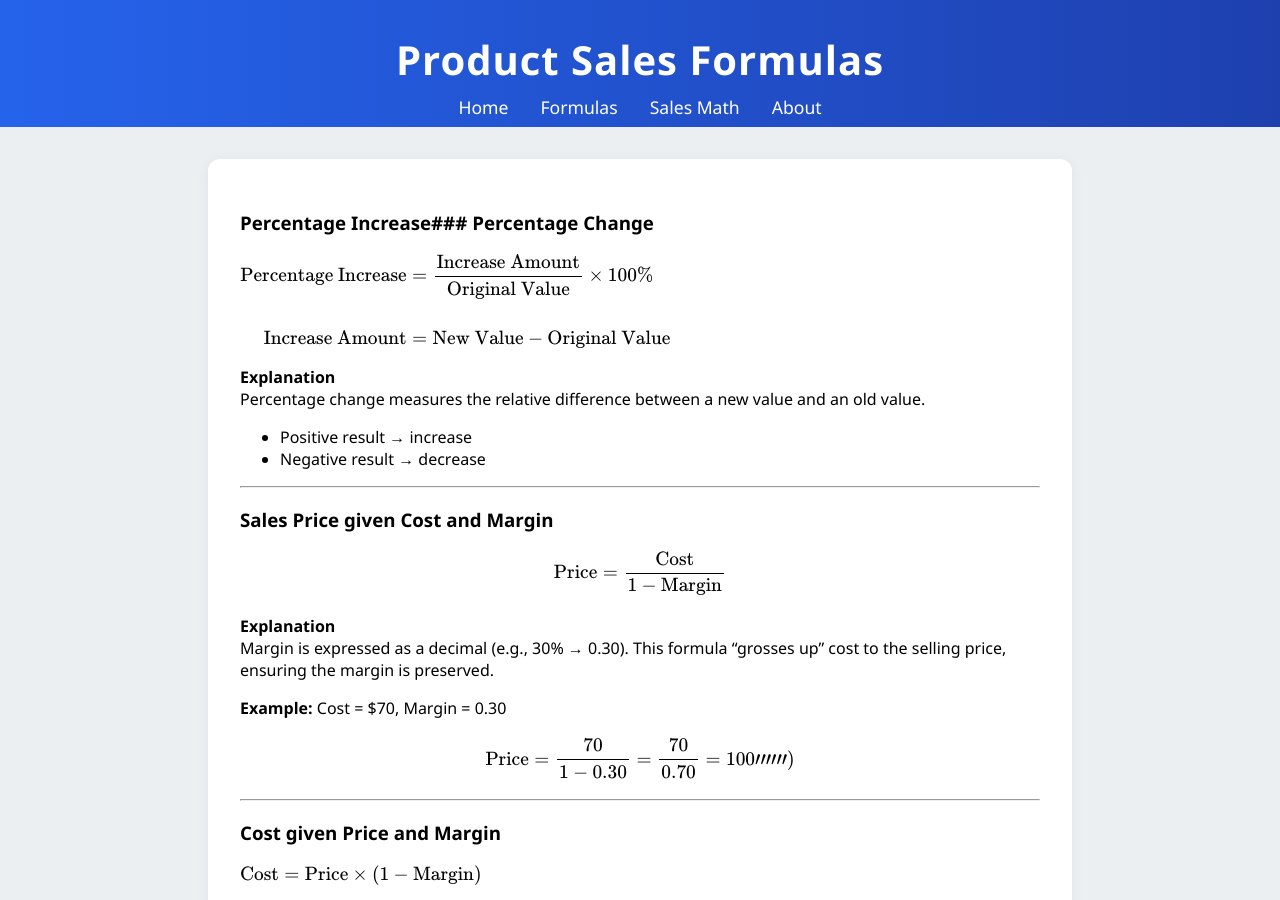
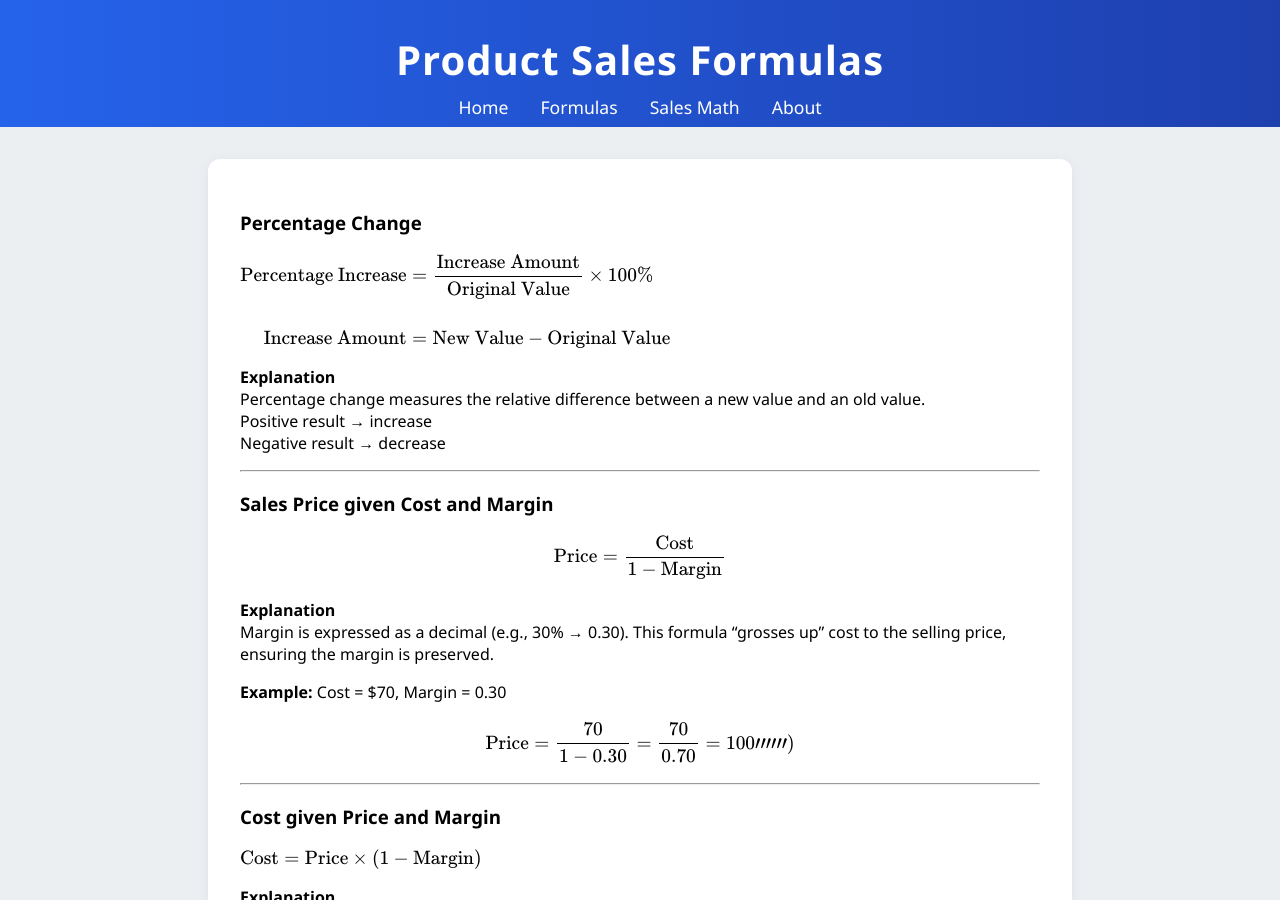
Before and after one commit to jaymcc2/product-sales-formulas, a Jekyll site: the page built from sales_math/index.md, in a window 1280 px wide and 900 px high. Built offline with Jekyll 4.4.1, drawn with Linux system fonts in a browser that asks for light colours; our own code applies the rules of GitHub Pages for plain Markdown files.

Commit message:
fixing header

```diff
--- a/sales_math/index.md
+++ b/sales_math/index.md
@@ -1,4 +1,4 @@
-### Percentage Increase### Percentage Change
+### Percentage Change
 $$
 \begin{aligned}
 \text{Percentage Increase} &= \frac{\text{Increase Amount}}{\text{Original Value}} \times 100\% \\\\
@@ -8,8 +8,8 @@ $$
 
 **Explanation**
 Percentage change measures the relative difference between a new value and an old value.
-- Positive result → increase
-- Negative result → decrease
+Positive result → increase
+Negative result → decrease
 
 ---
 ### Sales Price given Cost and Margin
```
